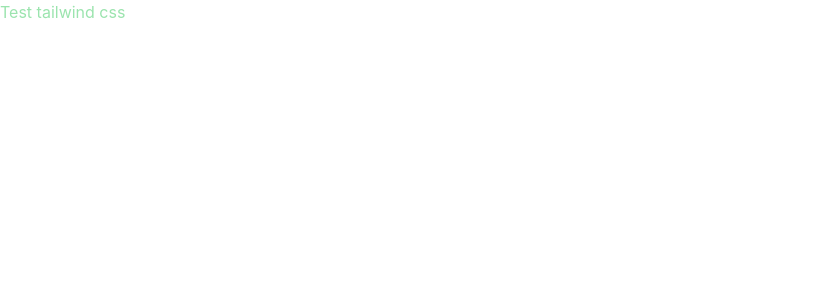
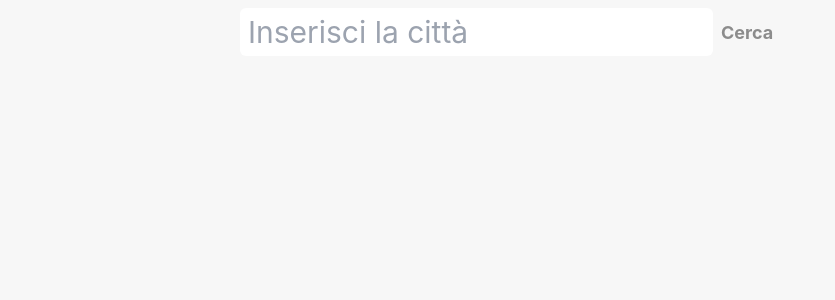
Before and after one commit to FrancescoSanti96/Meteo-News, a React (Create React App) app: page / in a window 1280 px wide. Shown: the top 300 px of the page, without its empty margins (0-835 px from the left). Built offline with nearby package versions, Linux system fonts and the light colour scheme.

Commit message:
add Insert the city

```diff
--- a/src/App.tsx
+++ b/src/App.tsx
@@ -3,7 +3,22 @@ import React from 'react';
 function App() {
   return (
     <>
-    <h1 className='text-send'>Test tailwind css</h1>
+    <div className='container mx-auto pt-2 px-5 lg:px-60 '>
+
+    {/* Weather */}
+    {/* Insert the city */}
+    <div className='flex'>
+    <input
+          type="text"
+          className="text-xl sm:text-xxl block pl-2 h-12 rounded-md focus-visible:outline-primaryBg"
+          placeholder="Inserisci la città"
+          />
+    <button className=" text-primaryBg bg-send hover:bg-sendHover font-bold h-12 py-0 px-2 border-transparent bg-transparent text-m rounded-md">
+    Cerca
+    </button>
+    </div>
+
+</div>
     </>
   );
 }
--- a/src/index.css
+++ b/src/index.css
@@ -5,6 +5,7 @@ body {
     sans-serif;
   -webkit-font-smoothing: antialiased;
   -moz-osx-font-smoothing: grayscale;
+  background: #f7f7f7;
 }
 
 code {
```
Also changed, not shown: docs.txt (added).
